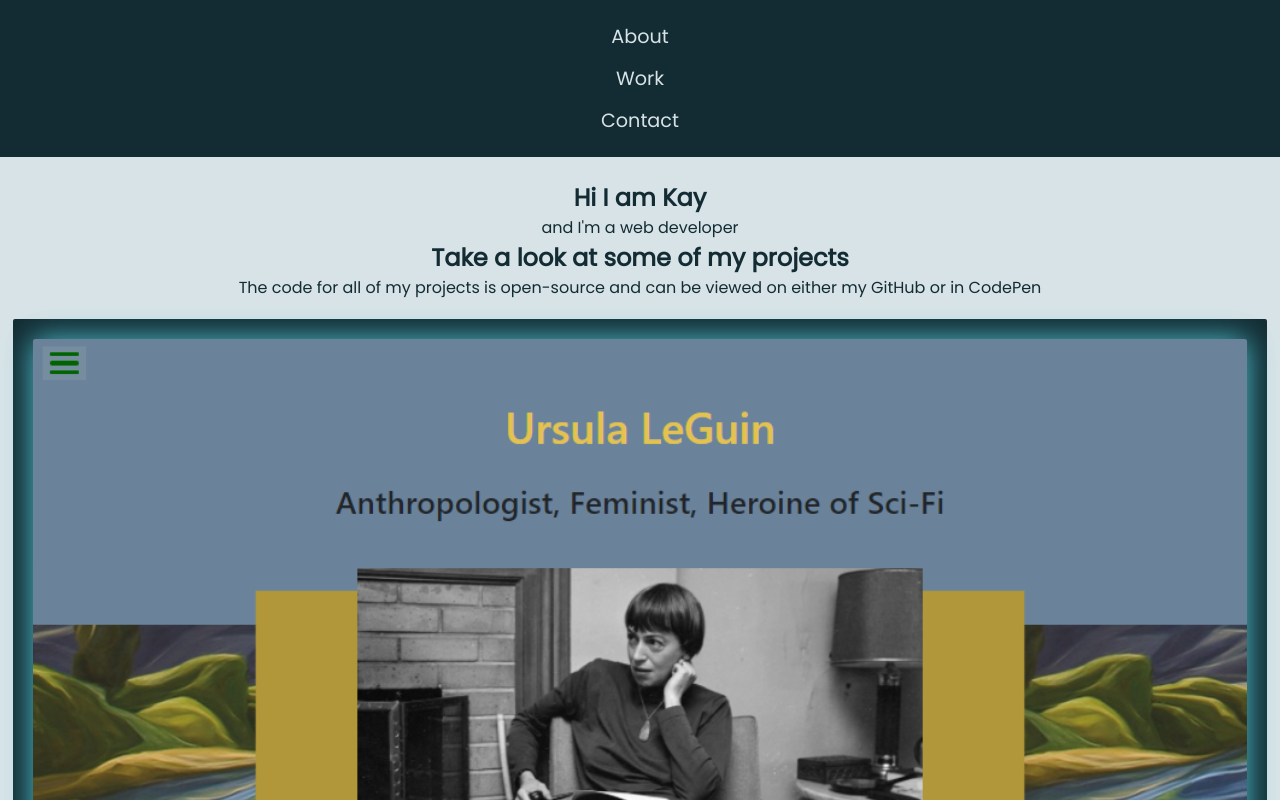
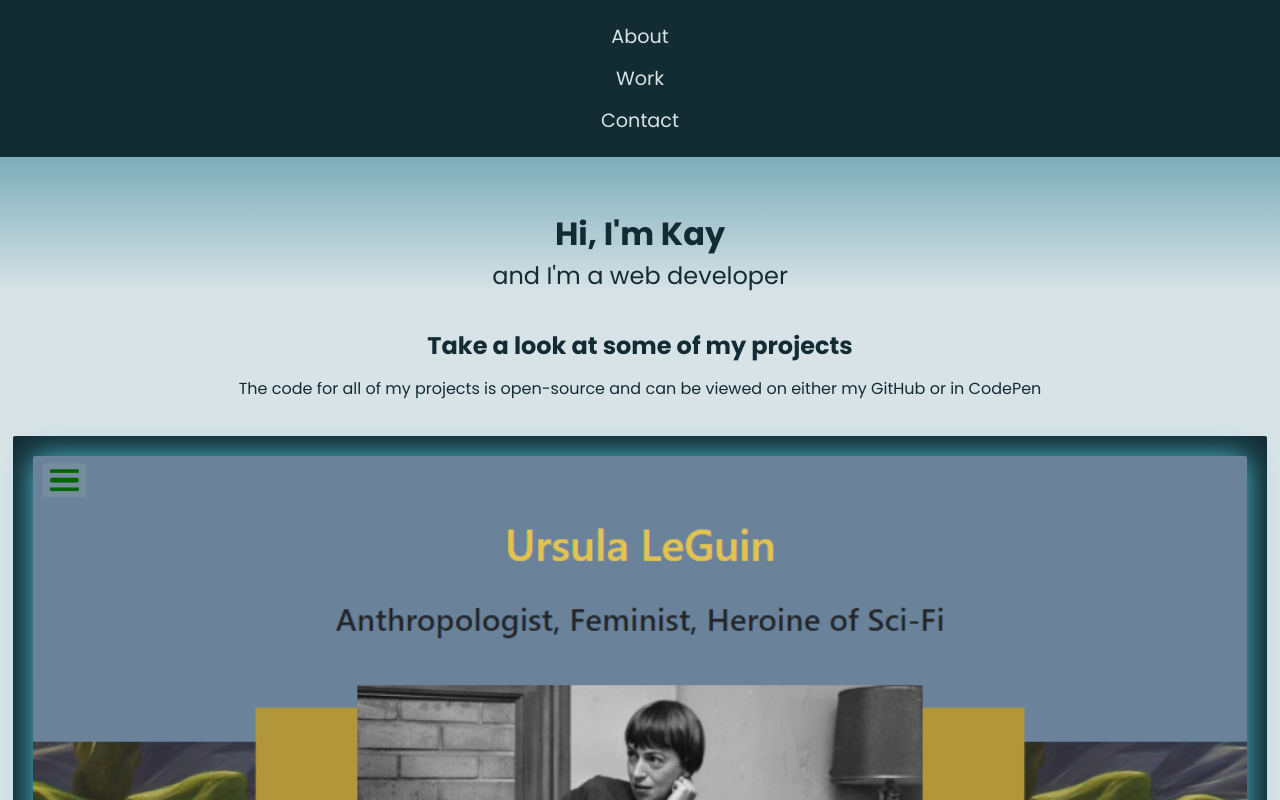
Before and after one commit to Kathrin-ddggxh/FCC-portfolio-project, a plain HTML site: page index.html in a window 1280 px wide. Shown: the top 800 px of the page. Drawn offline with Linux system fonts and the light colour scheme.

Commit message:
more styling and layout

```diff
--- a/index.html
+++ b/index.html
@@ -9,7 +9,7 @@
     <link rel="preconnect" href="https://fonts.googleapis.com" />
     <link rel="preconnect" href="https://fonts.gstatic.com" crossorigin />
     <link
-      href="https://fonts.googleapis.com/css2?family=Poppins:wght@300;400&display=swap"
+      href="https://fonts.googleapis.com/css2?family=Poppins:wght@300;400;700&display=swap"
       rel="stylesheet"
     />
     <script
@@ -31,7 +31,7 @@
     </nav>
     <header>
       <section id="welcome-section">
-        <h1 class="welcome-header">Hi I am Kay</h1>
+        <h1 class="welcome-header">Hi, I'm Kay</h1>
         <p class="welcome-text">and I'm a web developer</p>
       </section>
     </header>
@@ -187,8 +187,8 @@
       </section>
     </main>
     <footer id="contact">
-      <h2>Let's talk coding...</h2>
-      <p>Like my projects? Start a converstation!</p>
+      <h2 class="contact-header">Let's talk coding...</h2>
+      <p class="contact-text">Like my projects? Start a converstation!</p>
       <div class="flex-container">
         <a
           class="contact-link"
--- a/styles.css
+++ b/styles.css
@@ -23,7 +23,8 @@
 }
 
 header {
-  margin-top: 180px;
+  padding-top: 210px;
+  background-image: linear-gradient(var(--main-cyan-med), var(--main-gray));
 }
 
 h2,
@@ -33,6 +34,11 @@
 
 a {
   text-decoration: none;
+}
+
+footer {
+  padding: 2rem 0;
+  background-image: linear-gradient(var(--main-gray), var(--main-cyan-light));
 }
 
 .flex-container {
@@ -70,6 +76,23 @@
   color: var(--main-cyan-light);
 }
 
+.welcome-header {
+  font-size: 2rem;
+  font-weight: 700;
+}
+
+.welcome-text {
+  font-size: 1.5rem;
+}
+
+.projects-section {
+  margin-top: 2.2rem;
+}
+
+.projects-section-text {
+  padding: 0.8em 0 1em 0;
+}
+
 .project-tile {
   margin: 1.2rem 0.8rem;
   background-color: var(--main-cyan-dark);
@@ -93,6 +116,10 @@
   color: #51c4d3;
 }
 
+.contact-text {
+  padding-bottom: 1em;
+}
+
 .contact-link {
   color: var(--main-cyan-dark);
   text-shadow: 1px 1px var(--main-cyan-med);
@@ -102,6 +129,8 @@
 
 .contact-link:hover {
   text-shadow: 1px 1px var(--main-cyan-light);
+  transform: scale(1.1);
+  transition: transform 0.2s ease-in-out;
 }
 
 .contact-icon {
```
